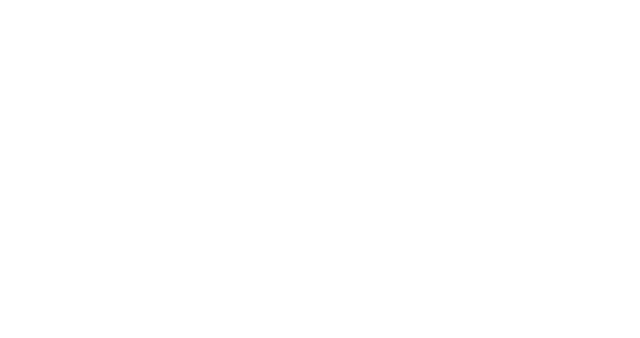
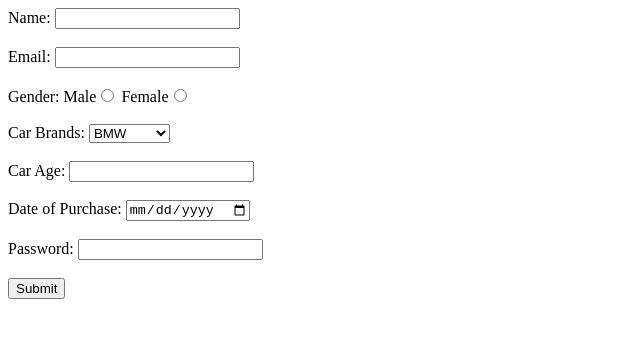
Before and after one commit to acciojob/car-insurance-form-Arijitnaskar12, a website: page main.html in a window 1280 px wide. Shown: the whole page, without its empty margins (0-640 px from the left). Drawn offline with Linux system fonts and the light colour scheme.

Commit message:
created a submission

```diff
--- a/main.html
+++ b/main.html
@@ -8,6 +8,51 @@
 
 <body>
 	<!-- the entire body must be written by student -->
+	<form method="POST">
+		<div>
+			<label for="name">Name:</label>
+			<input type="text" required name="name" id="name">
+		</div>
+		<br>
+		<div>
+			<label for="email">Email:</label>
+			<input type="email" required name="email" id="email">
+		</div>
+		<br>
+		<div>
+			<label for="gender">Gender:</label>
+			Male<input type="radio" required name="gender" id="gender">
+			Female<input type="radio" required name="gender" id="gender">
+		</div>
+		<br>
+		<div>
+			<label for="cars">Car Brands:</label>
+			<select name="cars" id="cars">
+				<option value="">BMW</option>
+				<option value="">Audi</option>
+				<option value="">Mercedez</option>
+			</select>
+		</div>
+		<br>
+		<div>
+			<label for="carage">Car Age:</label>
+			<input type="tel"required id="carage" name="carage">
+		</div>
+		<br>
+		<div>
+			<label for="dop">Date of Purchase:</label>
+			<input type="date"required id="dop" name="dop">
+		</div>
+		<br>
+		<div>
+			<label for="password">Password:</label>
+			<input type="password"required id="password">
+		</div>
+		<br>
+		<button type="submit">Submit</button>
+
+
+	</form>
     <script type="text/javascript" src="./script.js">
 </script>
 
```
